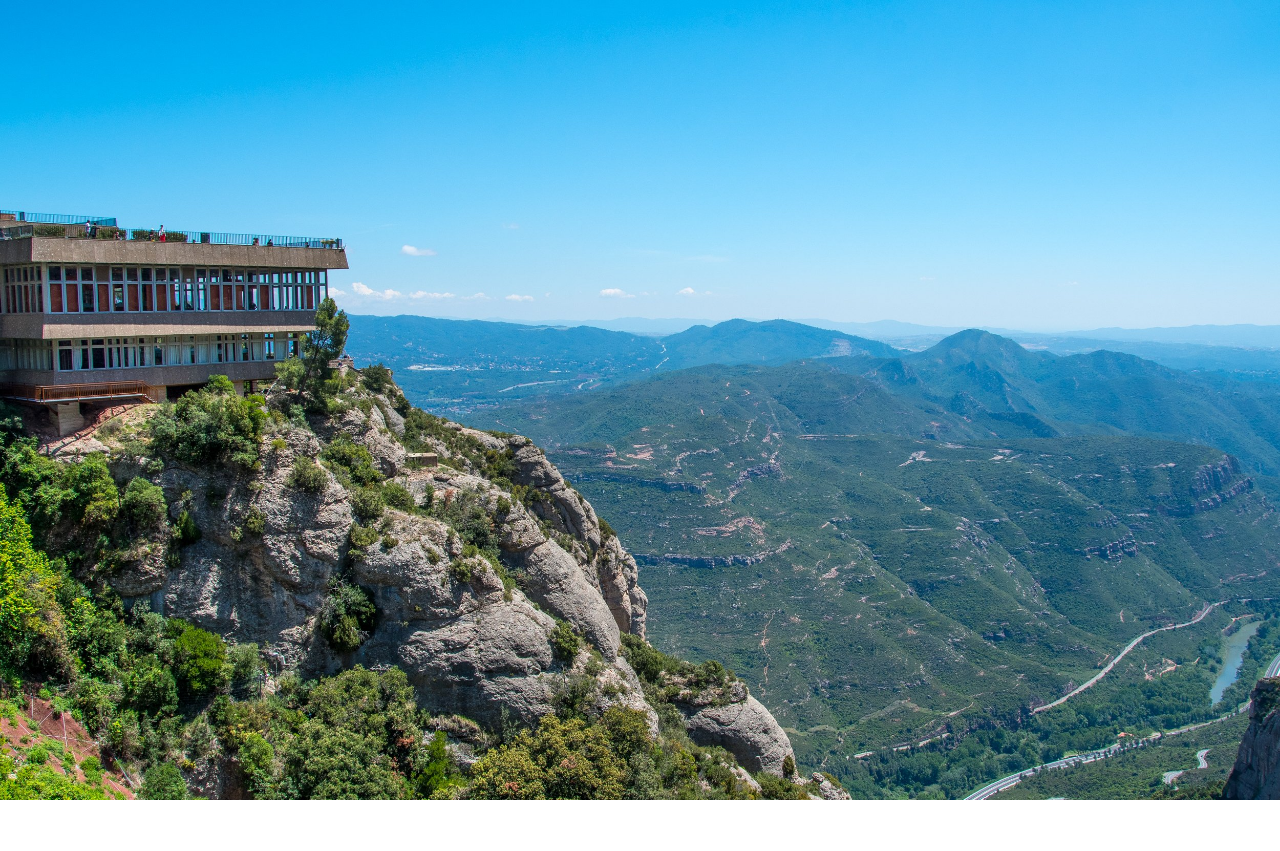
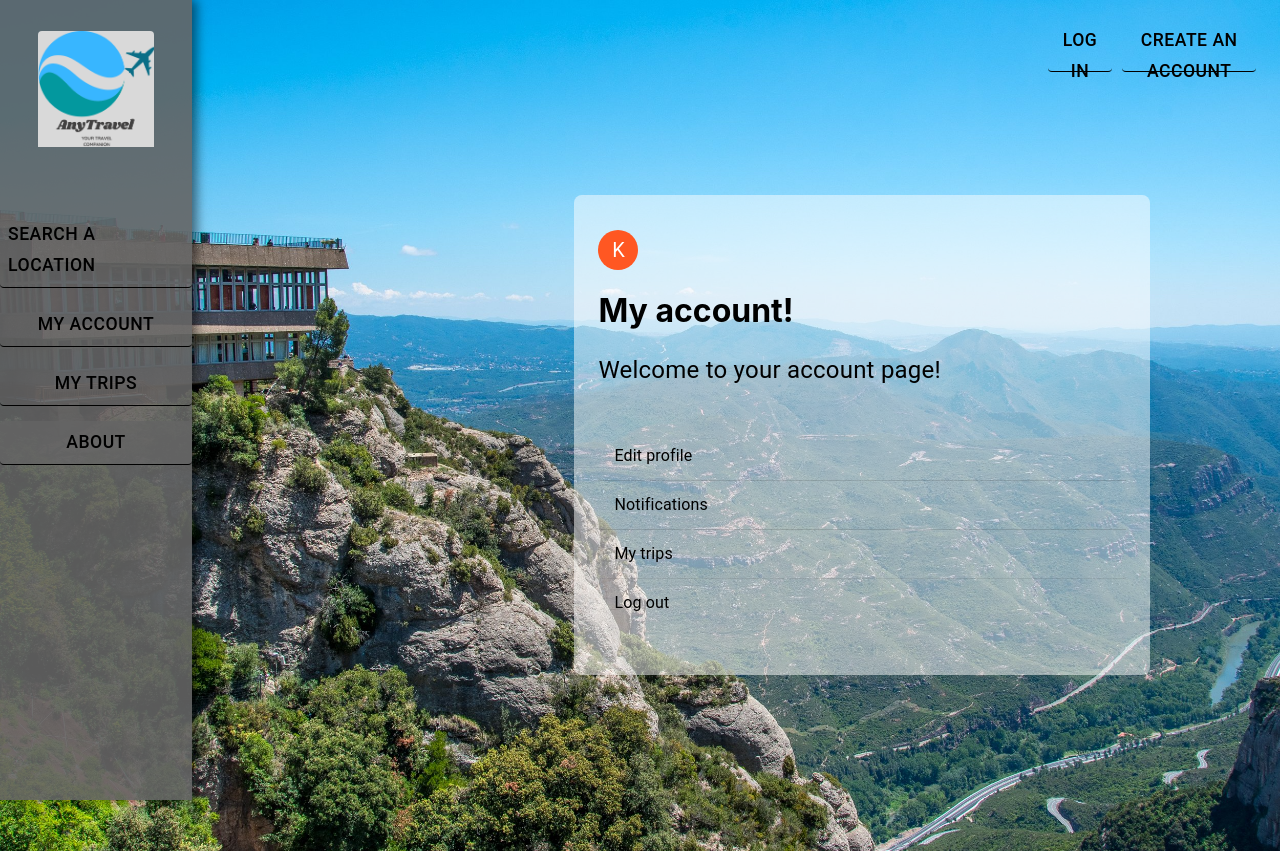
Before and after one commit to rakenduste-programmeerimine-2022/anytravel, a React (Create React App) app in the folder front/: page /MyAccount in a window 1280 px wide. Before the commit this address had no page. Before the commit the page ends 800 px from the top, so only its background shows below. Built offline with nearby package versions, Linux system fonts and the light colour scheme.

Commit message:
my account lehe loomine

```diff
--- a/front/src/App.js
+++ b/front/src/App.js
@@ -5,6 +5,7 @@ import About from "./pages/About.js";
 import Layout from "./pages/Layout.js";
 import CreateAccount from "./pages/CreateAccount.js";
 import SearchResult from "./pages/SearchResult.js";
+import MyAccount from "./pages/MyAccount";
 import { BrowserRouter as Router, Routes, Route } from "react-router-dom";
 
 function App() {
@@ -17,6 +18,7 @@ function App() {
         <Route path="/About" element={<About />} />
         <Route path="/Create" element={<CreateAccount />} />
         <Route path="/Searchresults" element={<SearchResult />} />
+        <Route path="/MyAccount" element={<MyAccount />} />
       </Routes>
     </Router>
   );
--- a/front/src/components/Hotels.js
+++ b/front/src/components/Hotels.js
@@ -1,4 +1,3 @@
-import { Hotel } from "@mui/icons-material";
 import React, { useState, useEffect } from "react";
 import axios from "axios";
 import { Container, Typography, Box } from "@mui/material";
--- a/front/src/pages/Layout.js
+++ b/front/src/pages/Layout.js
@@ -51,6 +51,22 @@ const Layout = () => {
             Search a location
           </Link>
         </Button>
+
+        <Button
+          variant="text"
+          component="div"
+          onClick={() => (window.location = "/MyAccount")}
+          sx={{
+            marginTop: "8%",
+            fontSize: "110%",
+            borderBottom: "0.1em solid black",
+          }}
+        >
+          <Link sx={{ fontSize: "110%" }} to="/MyAccount">
+            My account
+          </Link>
+        </Button>
+
         <Button
           onClick={() => (window.location = "/MyTrips")}
           variant="text"
@@ -85,6 +101,7 @@ const Layout = () => {
             About
           </Link>
         </Button>
+
         <Outlet />
       </Box>
       <LoginRegister></LoginRegister>
--- /dev/null
+++ b/front/src/pages/MyAccount.js
@@ -0,0 +1,81 @@
+import { Container, Typography } from "@mui/material";
+import Layout from "./Layout.js";
+import * as React from "react";
+import Avatar from "@mui/material/Avatar";
+import Stack from "@mui/material/Stack";
+import { deepOrange } from "@mui/material/colors";
+import List from "@mui/material/List";
+import ListItem from "@mui/material/ListItem";
+import ListItemText from "@mui/material/ListItemText";
+import Divider from "@mui/material/Divider";
+import { Outlet, Link } from "react-router-dom";
+
+const MyAccount = () => {
+  return (
+    <Container
+      sx={{
+        position: "absolute",
+        top: "0",
+        left: "-2%",
+        margin: "0",
+        padding: "0",
+        border: "0",
+        width: "100%",
+        height: "100%",
+      }}
+    >
+      <Layout></Layout>
+      <Container
+        sx={{
+          position: "relative",
+          marginTop: "10%",
+          top: "10%",
+          left: "50%",
+          width: "50%",
+          height: "60%",
+          aspectRatio: "3/1",
+          backgroundColor: "rgba(255, 255, 255, 0.5)",
+          padding: "3%",
+          borderRadius: "0.5em",
+          transform: "translateX(-50%)",
+        }}
+      >
+        <Stack direction="row" spacing={2}></Stack>
+        <Avatar sx={{ bgcolor: deepOrange[500] }}>K</Avatar>
+        <h1>My account!</h1>
+        <Typography fontSize={24} color="black">
+          Welcome to your account page! <br />
+          <br />
+        </Typography>
+        <List
+          sx={{ position: "relative", width: "100%", height: "100%" }}
+          component="nav"
+          aria-label="account-stuff"
+        >
+          <ListItem button>
+            <ListItemText primary="Edit profile" />
+          </ListItem>
+          <Divider />
+          <ListItem button divider>
+            <ListItemText primary="Notifications" />
+          </ListItem>
+          <ListItem
+            button
+            onClick={() => (window.location = "/MyTrips")}
+            variant="text"
+            component="div"
+          >
+            <Link sx={{ fontSize: "110%" }} to="/MyTrips"></Link>
+            <ListItemText primary="My trips" />
+          </ListItem>
+          <Divider light />
+          <ListItem button>
+            <ListItemText primary="Log out" />
+          </ListItem>
+        </List>
+      </Container>
+    </Container>
+  );
+};
+
+export default MyAccount;
--- a/front/src/pages/SearchQuick.js
+++ b/front/src/pages/SearchQuick.js
@@ -56,7 +56,7 @@ const SearchQuick = () => {
           label={labelText}
           variant="outlined"
           sx={{
-            backgroundColor: "rgba(0, 0, 0, 0.3)",
+            backgroundColor: "rgba(0, 0, 0, 0.5)",
             border: "1px solid rgba(3, 138, 255, 1)",
             borderRadius: "0.3em",
           }}
```
